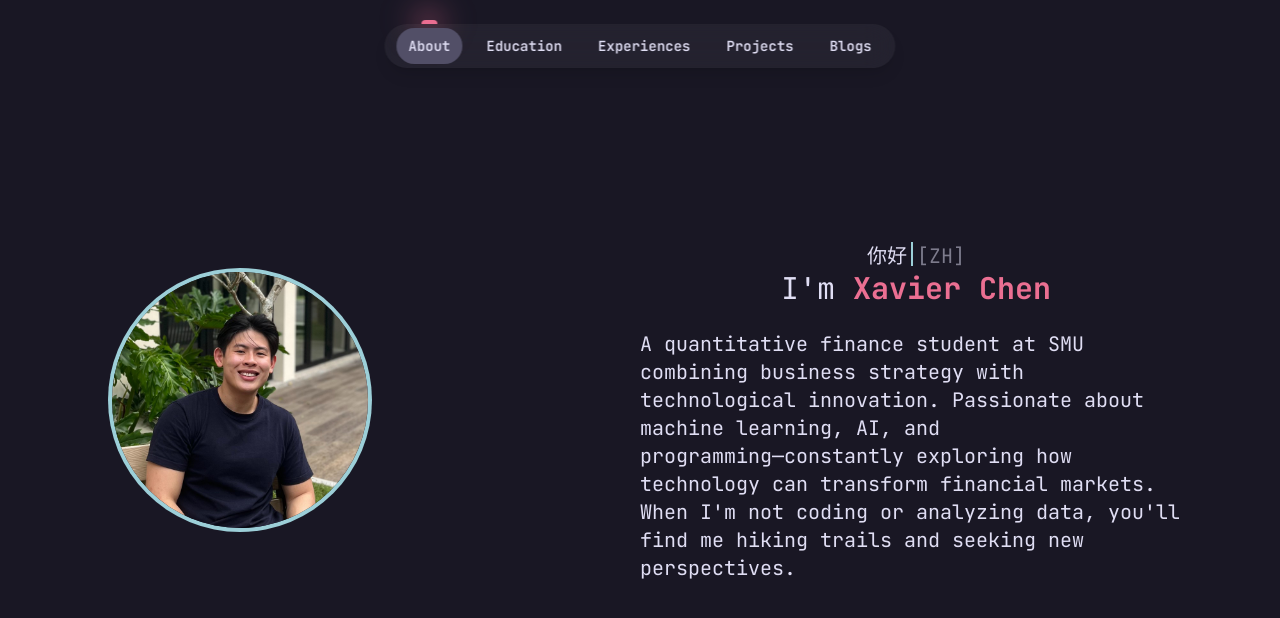
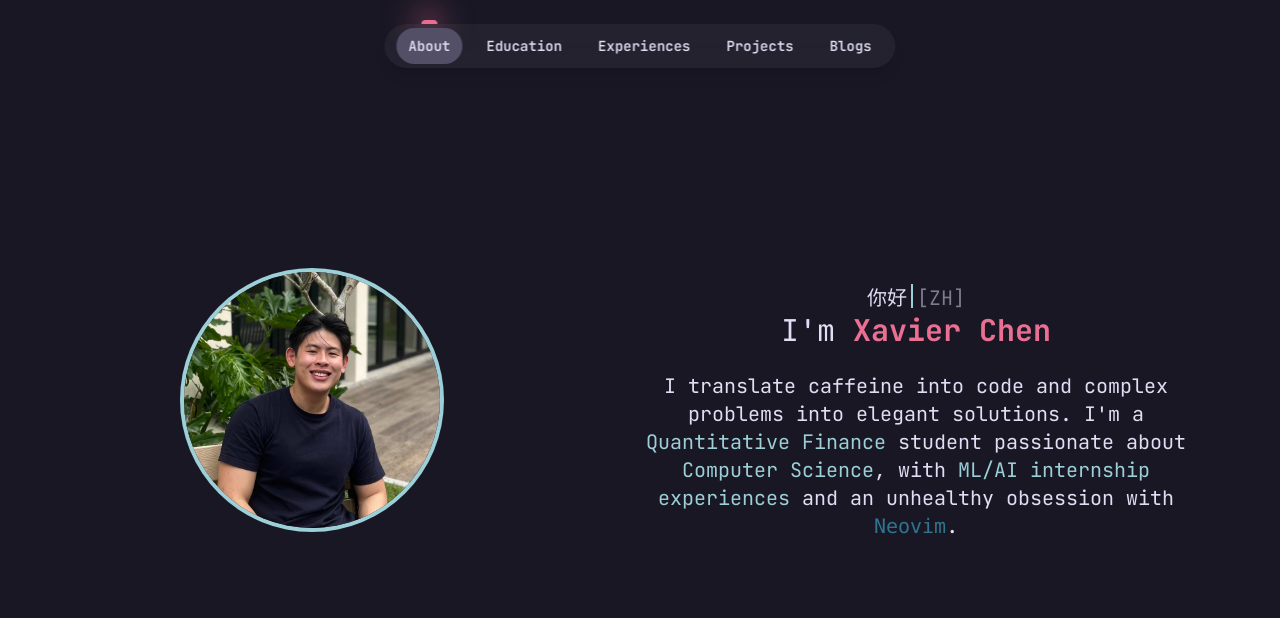
Before and after one commit to xavierchen0/portfolio-website, a React (Vite) app: page / in a window 1280 px wide. Shown: the top 618 px of the page. Built offline with nearby package versions, Linux system fonts and the light colour scheme.

Commit message:
feat: add slideuptext animation for summary paragraph

```diff
--- a/src/components/HeroSection.jsx
+++ b/src/components/HeroSection.jsx
@@ -1,7 +1,7 @@
 import DecryptedText from "./TextAnimations/DecryptedText/DecryptedText.jsx";
 import React, { useState, useEffect } from "react";
 import PixelTransitionProfile from "./PixelTransitionProfile.jsx";
-import BlurText from "./TextAnimations/BlurText/BlurText.jsx";
+import SlideUpTextAnimation from "./SlideUpTextAnimation.jsx";
 
 const greetings = [
   { lang: "EN", text: "Hello!" },
@@ -82,7 +82,7 @@ export default function HeroSection() {
         {/* Mobile: stack vertically; Desktop: side-by-side */}
         <div className="flex flex-col items-center md:grid md:grid-cols-2">
           {/* Profile Image - Mobile: Top; Desktop: left */}
-          <div className="order-1 flex md:justify-start md:pl-12">
+          <div className="order-1 flex md:justify-start md:pl-30">
             <PixelTransitionProfile pixelColor="#eb6f92" />
           </div>
 
@@ -114,11 +114,24 @@ export default function HeroSection() {
               </h1>
 
               {/* Brief Description */}
-              <BlurText
-                delay={50}
-                text="A quantitative finance student at SMU combining business strategy with technological innovation. Passionate about machine learning, AI, and programming—constantly exploring how technology can transform financial markets. When I'm not coding or analyzing data, you'll find me hiking trails and seeking new perspectives."
-                className="mt-6"
-              />
+
+              <SlideUpTextAnimation className="mt-6" trigger="mount">
+                <p>
+                  I translate caffeine into code and complex problems into
+                  elegant solutions. I'm a{" "}
+                  <span className="text-rosepinefoam">
+                    Quantitative Finance
+                  </span>{" "}
+                  student passionate about{" "}
+                  <span className="text-rosepinefoam">Computer Science</span>,
+                  with{" "}
+                  <span className="text-rosepinefoam">
+                    ML/AI internship experiences
+                  </span>{" "}
+                  and an unhealthy obsession with{" "}
+                  <code className="text-rosepinepine">Neovim</code>.
+                </p>
+              </SlideUpTextAnimation>
             </div>
           </div>
         </div>
--- a/src/components/PixelTransitionProfile.jsx
+++ b/src/components/PixelTransitionProfile.jsx
@@ -1,4 +1,3 @@
-import { animate } from "motion";
 import React, { useRef, useEffect, useState } from "react";
 
 const profileImages = [
--- /dev/null
+++ b/src/components/SlideUpTextAnimation.jsx
@@ -0,0 +1,75 @@
+import React, { useRef, useEffect, useState } from "react";
+
+export default function SlideUpTextAnimation({
+  children,
+  delay = 0,
+  duration = "duration-700",
+  trigger = "mount", // allow for hover, scroll
+  className = "",
+  ...props
+}) {
+  const [isVisible, setIsVisible] = useState(trigger === "mount");
+  const elementRef = useRef(null);
+  const hasAnimatedRef = useRef(false);
+
+  // Intersection observer for scroll trigger
+  useEffect(() => {
+    if (trigger === "scroll") {
+      const observer = new IntersectionObserver(
+        ([entry]) => {
+          if (entry.isIntersecting && !hasAnimatedRef.current) {
+            setIsVisible(true);
+            hasAnimatedRef.current = true;
+          }
+        },
+        { threshold: 0.1 },
+      );
+
+      if (elementRef.current) {
+        observer.observe(elementRef.current);
+      }
+
+      return () => observer.disconnect();
+    }
+  }, [trigger]);
+
+  // Mount trigger
+  useEffect(() => {
+    if (trigger === "mount") {
+      const timer = setTimeout(() => setIsVisible(true), delay);
+      return () => clearTimeout(timer);
+    }
+  }, [trigger, delay]);
+
+  // Hover trigger
+  const handleMouseEnter = () => {
+    if (trigger === "hover") {
+      setIsVisible(true);
+    }
+  };
+
+  const handleMouseLeave = () => {
+    if (trigger === "hover") {
+      setIsVisible(false);
+    }
+  };
+
+  return (
+    <div
+      ref={elementRef}
+      className={`${className} overflow-hidden`}
+      onMouseEnter={handleMouseEnter}
+      onMouseLeave={handleMouseLeave}
+      {...props}
+    >
+      <div
+        className={`transform transition-all ${duration} ease-out ${
+          isVisible ? "translate-y-0 opacity-100" : "translate-y-full opacity-0"
+        }`}
+        style={{ transitionDelay: `${delay}ms` }}
+      >
+        {children}
+      </div>
+    </div>
+  );
+}
--- a/src/components/TextAnimations/BlurText/BlurText.jsx
+++ /dev/null
@@ -1,116 +0,0 @@
-/*
-	Installed from https://reactbits.dev/tailwind/
-*/
-
-import { motion } from "motion/react";
-import { useEffect, useRef, useState, useMemo } from "react";
-
-const buildKeyframes = (from, steps) => {
-  const keys = new Set([
-    ...Object.keys(from),
-    ...steps.flatMap((s) => Object.keys(s)),
-  ]);
-
-  const keyframes = {};
-  keys.forEach((k) => {
-    keyframes[k] = [from[k], ...steps.map((s) => s[k])];
-  });
-  return keyframes;
-};
-
-const BlurText = ({
-  text = "",
-  delay = 200,
-  className = "",
-  animateBy = "words",
-  direction = "top",
-  threshold = 0.1,
-  rootMargin = "0px",
-  animationFrom,
-  animationTo,
-  easing = (t) => t,
-  onAnimationComplete,
-  stepDuration = 0.35,
-}) => {
-  const elements = animateBy === "words" ? text.split(" ") : text.split("");
-  const [inView, setInView] = useState(false);
-  const ref = useRef(null);
-
-  useEffect(() => {
-    if (!ref.current) return;
-    const observer = new IntersectionObserver(
-      ([entry]) => {
-        if (entry.isIntersecting) {
-          setInView(true);
-          observer.unobserve(ref.current);
-        }
-      },
-      { threshold, rootMargin },
-    );
-    observer.observe(ref.current);
-    return () => observer.disconnect();
-    // eslint-disable-next-line react-hooks/exhaustive-deps
-  }, [threshold, rootMargin]);
-
-  const defaultFrom = useMemo(
-    () =>
-      direction === "top"
-        ? { filter: "blur(10px)", opacity: 0, y: -50 }
-        : { filter: "blur(10px)", opacity: 0, y: 50 },
-    [direction],
-  );
-
-  const defaultTo = useMemo(
-    () => [
-      {
-        filter: "blur(5px)",
-        opacity: 0.5,
-        y: direction === "top" ? 5 : -5,
-      },
-      { filter: "blur(0px)", opacity: 1, y: 0 },
-    ],
-    [direction],
-  );
-
-  const fromSnapshot = animationFrom ?? defaultFrom;
-  const toSnapshots = animationTo ?? defaultTo;
-
-  const stepCount = toSnapshots.length + 1;
-  const totalDuration = stepDuration * (stepCount - 1);
-  const times = Array.from({ length: stepCount }, (_, i) =>
-    stepCount === 1 ? 0 : i / (stepCount - 1),
-  );
-
-  return (
-    <p ref={ref} className={`blur-text ${className} flex flex-wrap`}>
-      {elements.map((segment, index) => {
-        const animateKeyframes = buildKeyframes(fromSnapshot, toSnapshots);
-
-        const spanTransition = {
-          duration: totalDuration,
-          times,
-          delay: (index * delay) / 1000,
-        };
-        spanTransition.ease = easing;
-
-        return (
-          <motion.span
-            className="inline-block will-change-[transform,filter,opacity]"
-            key={index}
-            initial={fromSnapshot}
-            animate={inView ? animateKeyframes : fromSnapshot}
-            transition={spanTransition}
-            onAnimationComplete={
-              index === elements.length - 1 ? onAnimationComplete : undefined
-            }
-          >
-            {segment === " " ? "\u00A0" : segment}
-            {animateBy === "words" && index < elements.length - 1 && "\u00A0"}
-          </motion.span>
-        );
-      })}
-    </p>
-  );
-};
-
-export default BlurText;
```
